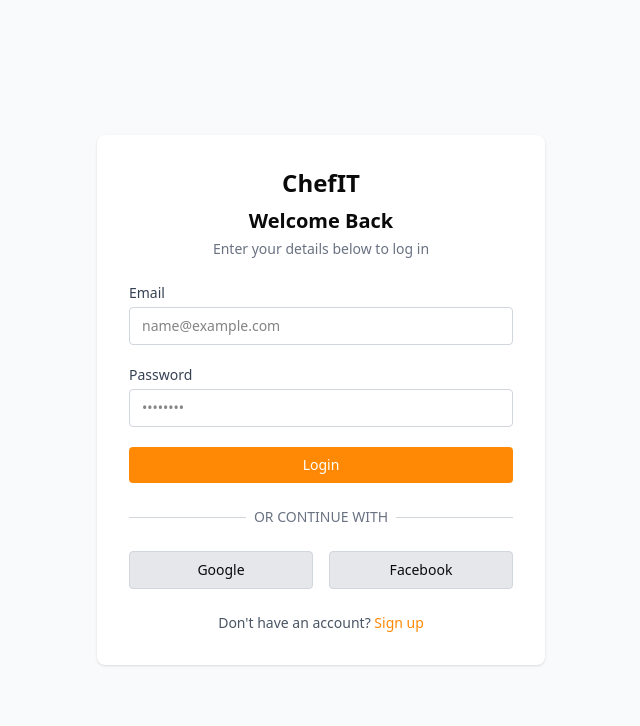
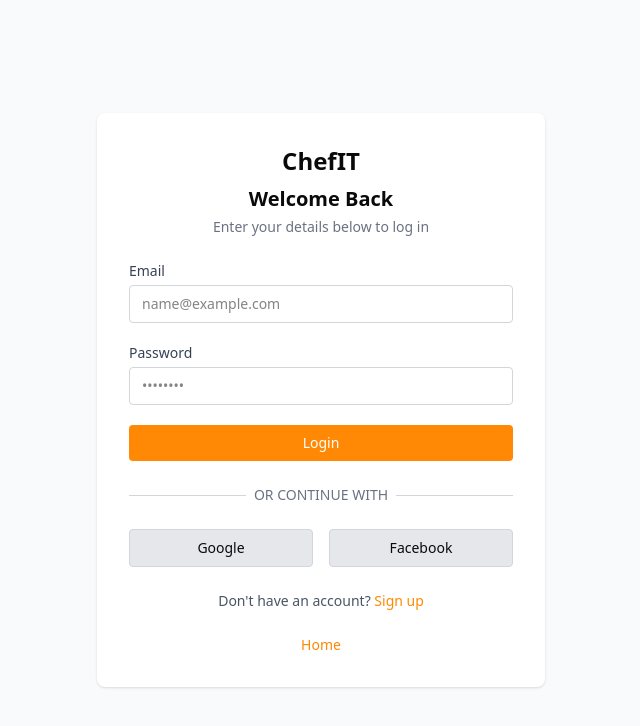
Before and after one commit to notprowler/ChefIT, a React (Vite) app in the folder frontend/: page /login in a window 1280 px wide. Shown: the top 726 px of the page, without its empty margins (319-959 px from the left). Built offline with nearby package versions, Linux system fonts and the light colour scheme; no server answers.

Commit message:
implemented requested changes to AuthContext

```diff
--- a/frontend/src/contexts/AuthContext.tsx
+++ b/frontend/src/contexts/AuthContext.tsx
@@ -7,9 +7,10 @@ import {
   ReactNode,
 } from "react";
 import { supabase } from "@/lib/supabaseClient";
+import type { User } from "@supabase/supabase-js";
 
 interface AuthContextType {
-  user: any;
+  user: User | null;
   loading: boolean;
 }
 
@@ -19,7 +20,7 @@ const AuthContext = createContext<AuthContextType>({
 });
 
 export function AuthProvider({ children }: { children: ReactNode }) {
-  const [user, setUser] = useState<any>(null);
+  const [user, setUser] = useState<User | null>(null);
   const [loading, setLoading] = useState(true);
 
   useEffect(() => {
--- a/frontend/src/pages/LoginPage.tsx
+++ b/frontend/src/pages/LoginPage.tsx
@@ -117,6 +117,13 @@ function LoginPage() {
             </a>
           </Link>
         </p>
+        <p className="mt-6 text-center text-sm text-gray-600">
+          <Link to="/">
+            <a href="#" className="text-orange-400 hover:underline">
+              Home
+            </a>
+          </Link>
+        </p>
       </div>
     </div>
   );
```
